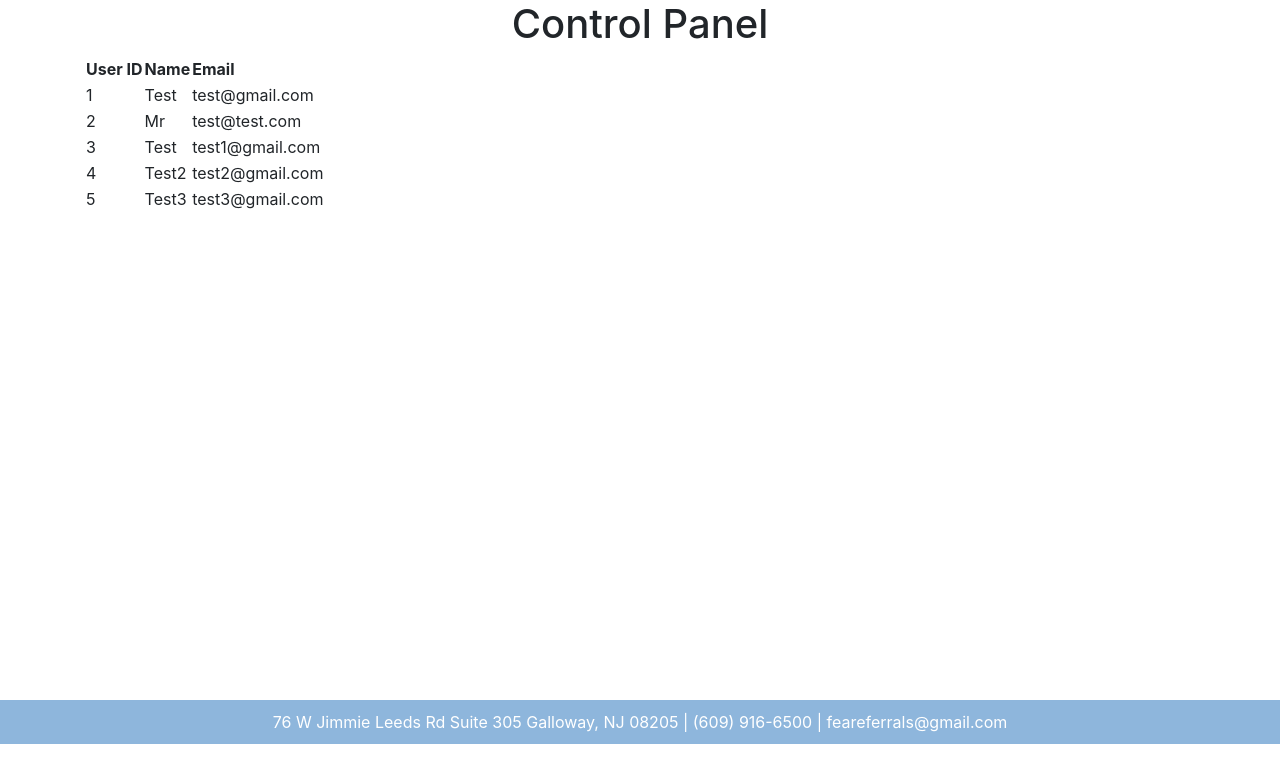
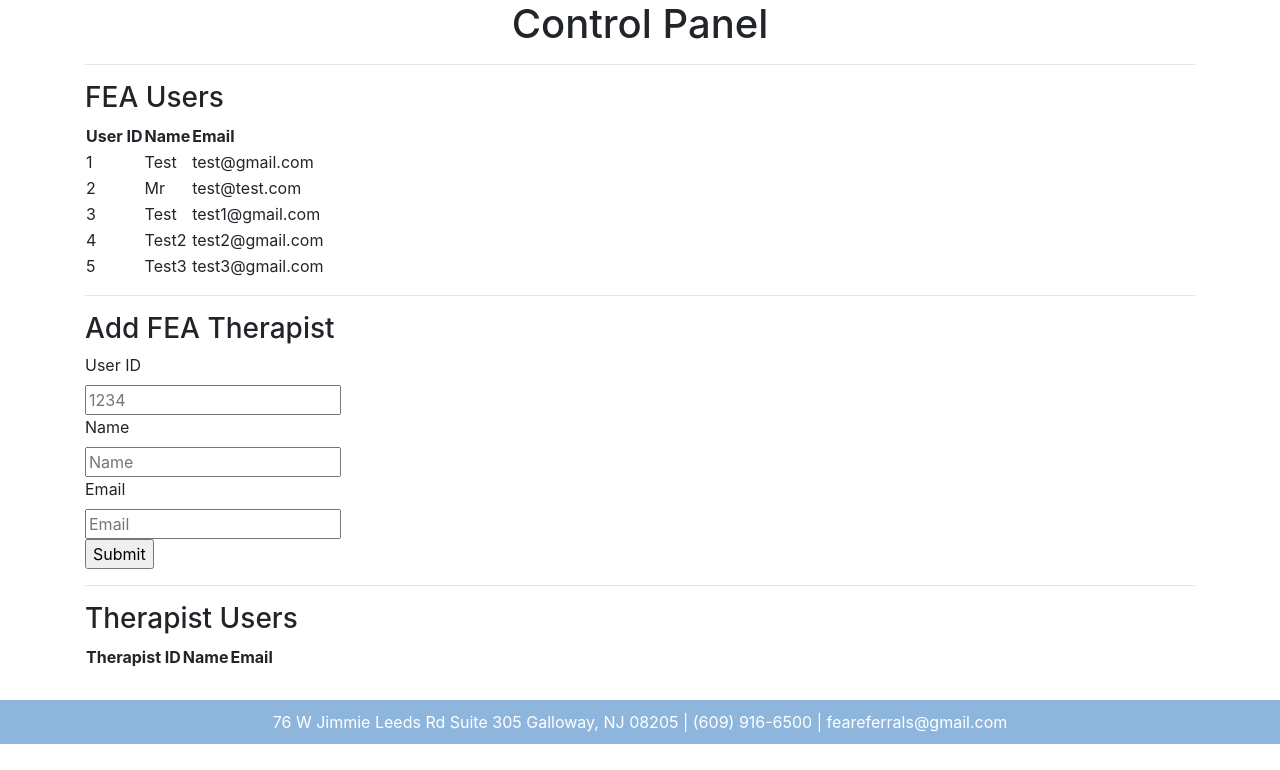
Before and after one commit to JakeCubernot/Family-Empowerment-Associates-Booking-Website, a Flask app: page /control_panel in a window 1280 px wide. Shown: the part 56-826 px from the top of the page. Before the commit the page ends 800 px from the top, so only its background shows below. Run offline with Flask 3, Linux system fonts and the light colour scheme; a user stored in the database is signed in; data comes from the database, SQL or seed files in the repository; lists and menus that the app fills with data are empty; some libraries are stand-ins or nearby versions.

Commit message:
Control Panel Page

```diff
--- a/website/models.py
+++ b/website/models.py
@@ -24,7 +24,6 @@ class Therapist(db.Model, UserMixin):
     therapist_id = db.Column(db.Integer, primary_key=True)
     user_id = db.Column(db.Integer, db.ForeignKey('user.id'))
     email = db.Column(db.String(150),db.ForeignKey('user.email'))
-    password = db.Column(db.String(150), db.ForeignKey('user.password'))
     first_name = db.Column(db.String(150), db.ForeignKey('user.first_name'))
 
 class Admin(db.Model, UserMixin):
--- a/website/templates/control_panel.html
+++ b/website/templates/control_panel.html
@@ -4,8 +4,8 @@
     <html lang="en">
     <body>
     <body>
-
-
+    <hr/>
+    <h3> FEA Users </h3>
       <table>
          <thead>
             <tr>
@@ -25,7 +25,37 @@
             {% endfor %}
          </tbody>
       </table>
-    <form action = "{{request.path }}" method =
+    <hr/>
+    <h3>Add FEA Therapist</h3>
+    <form action = "{{request.path }}" method = "POST">
+        <label for = "id">User ID</label><br>
+        <input typ = "text" id = "id" placeholder="1234" /><br>
+        <label for = "name">Name</label><br>
+        <input type = "text" name = "name" placeholder="Name" /><br>
+        <label for = "email">Email</label><br>
+        <input type = "text" email = "email" placeholder="Email" /><br>
+        <input type = "submit" value = "Submit" />
+    </form>
+    <hr/>
+    <h3> Therapist Users</h3>
+    <table>
+         <thead>
+            <tr>
+                <th>Therapist ID</th>
+               <th>Name</th>
+               <th>Email</th>
+            </tr>
+         </thead>
+
+         <tbody>
+            {% for thera in thera %}
+               <tr>
+                   <td>{{ thera.id}}</td>
+                  <td>{{ thera.first_name }}</td>
+                  <td>{{ thera.email }}</td>
+               </tr>
+            {% endfor %}
    </body>
+
 </html>
 {% endblock %}
--- a/website/views.py
+++ b/website/views.py
@@ -1,6 +1,6 @@
-from flask import Blueprint, render_template, request, flash, jsonify
+from flask import Blueprint, render_template, request, flash, jsonify, redirect, url_for
 from flask_login import login_required, current_user #When user is logged in, current_user will retrieve all data
-from .models import User, Note
+from .models import User, Note, Therapist, Admin
 from .import db
 import json
 
@@ -45,3 +45,21 @@ def book():
 def control_panel():
     user1 = User.query.all()
     return render_template('control_panel.html', user=current_user,user1=user1)
+
+@views.route('/control_panel', methods=['GET', 'POST'])
+@login_required
+def therapist_control():
+    thera = Therapist.quesry.all()
+    return render_template('control_panel.html', user=current_user, thera=thera)
+@views.route('/control_panel', methods = ['GET', 'POST'])
+def new_therapist():
+    if request.method == 'POST':
+        if not request.form['id'] or not request.form['name'] or not request.form['email']:
+            flash('Please enter all the fields', 'error')
+        else:
+            therapist = User(request.form['id'], request.form['name'],request.form['email'])
+        db.Therapist.add(therapist)
+        db.Therapist.commit()
+        flash('Therapist was added')
+        return redirect(url_for('control_panel'))
+    return render_template('control_panel.html')
```
Also changed, not shown: website/static/index.js (line endings or trailing spaces).
